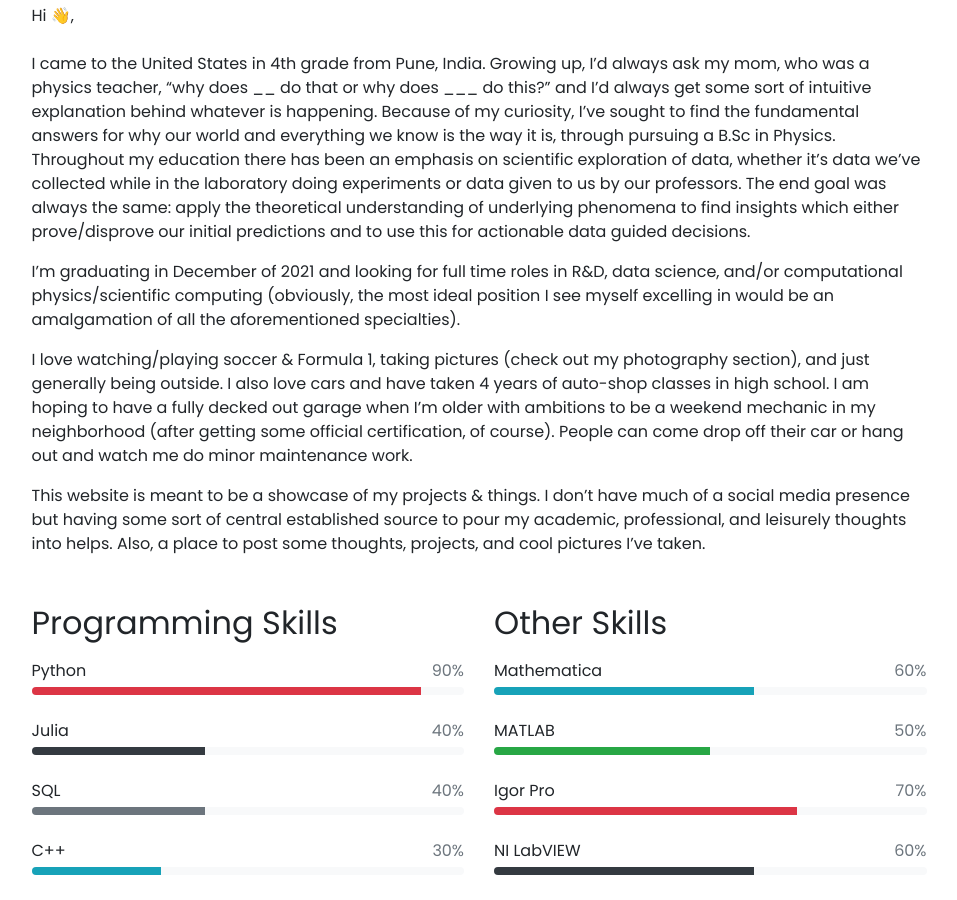
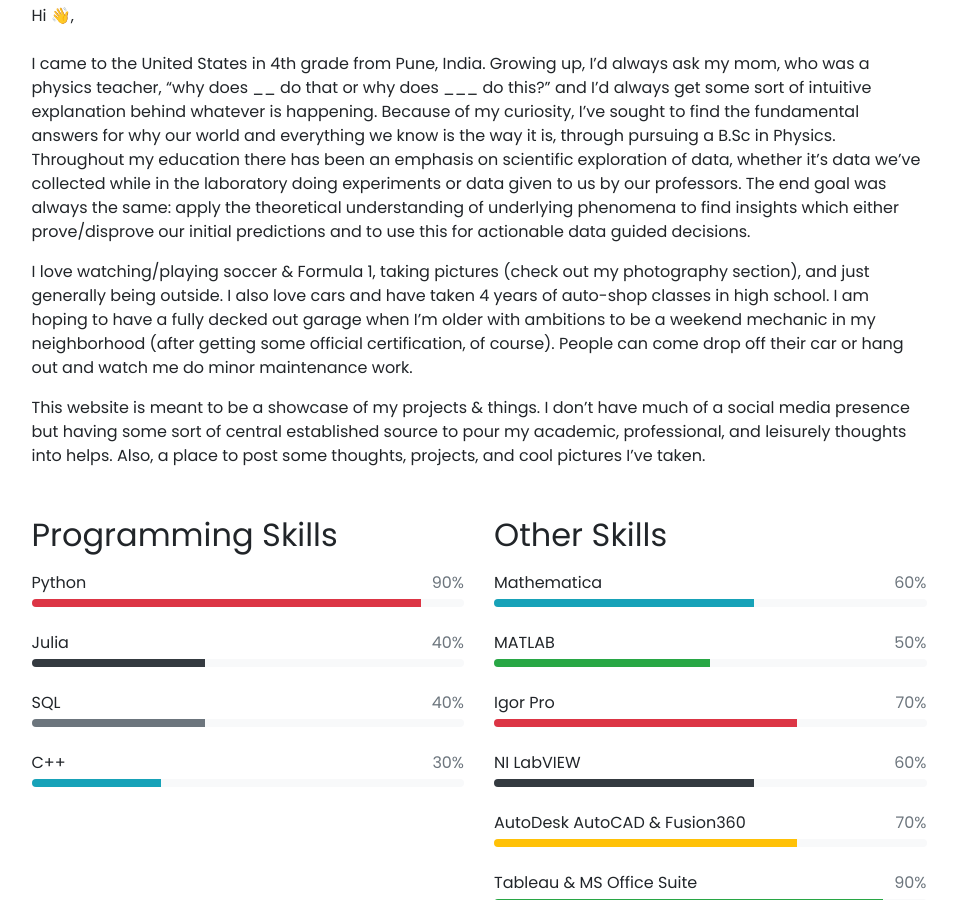
Before and after one commit to rajgark/rajgark.github.io, a Jekyll site: the page built from pages/about.md, in a window 1280 px wide and 900 px high, scrolled down 324 px. Shown: the whole window, without its empty margins (161-1118 px from the left). Built offline with Jekyll 4.4.1, drawn with Linux system fonts in a browser that asks for light colours; nearby versions of some CDN libraries; emoji names are drawn with the system emoji font.

Commit message:
Updated whereabouts

```diff
--- a/_config.yml
+++ b/_config.yml
@@ -1,8 +1,7 @@
 ### Site Settings ###
 title               : Raj Garkhedkar
 description         : >-
-                      Aspiring trophy husband.
-                      Currently in the SciML space doing simulations & training models for sparse identification of nonlinear dynamical systems through data driven model discovery.
+                      Aspiring trophy husband & currently a data scientist.
 baseurl             : ""
 repository          : rajgark/rajgark.github.io
 remote_theme        : YoussefRaafatNasry/portfolYOU
--- a/pages/about.md
+++ b/pages/about.md
@@ -18,8 +18,6 @@
 <br>
 I came to the United States in 4th grade from Pune, India. Growing up, I'd always ask my mom, who was a physics teacher, "why does __ do that or why does ___ do this?" and I'd always get some sort of intuitive explanation behind whatever is happening. Because of my curiosity, I've sought to find the fundamental answers for why our world and everything we know is the way it is, through pursuing a B.Sc in Physics. Throughout my education there has been an emphasis on scientific exploration of data, whether it's data we've collected while in the laboratory doing experiments or data given to us by our professors. The end goal was always the same: apply the theoretical understanding of underlying phenomena to find insights which either prove/disprove our initial predictions and to use this for actionable data guided decisions.
 
-I'm graduating in December of 2021 and looking for full time roles in R&D, data science, and/or computational physics/scientific computing (obviously, the most ideal position I see myself excelling in would be an amalgamation of all the aforementioned specialties).
-
 I love watching/playing soccer & Formula 1, taking pictures (check out my photography section), and just generally being outside. I also love cars and have taken 4 years of auto-shop classes in high school. I am hoping to have a fully decked out garage when I'm older with ambitions to be a weekend mechanic in my neighborhood (after getting some official certification, of course). People can come drop off their car or hang out and watch me do minor maintenance work.
 
 This website is meant to be a showcase of my projects & things. I don't have much of a social media presence but having some sort of central established source to pour my academic, professional, and leisurely thoughts into helps. Also, a place to post some thoughts, projects, and cool pictures I've taken.
```
